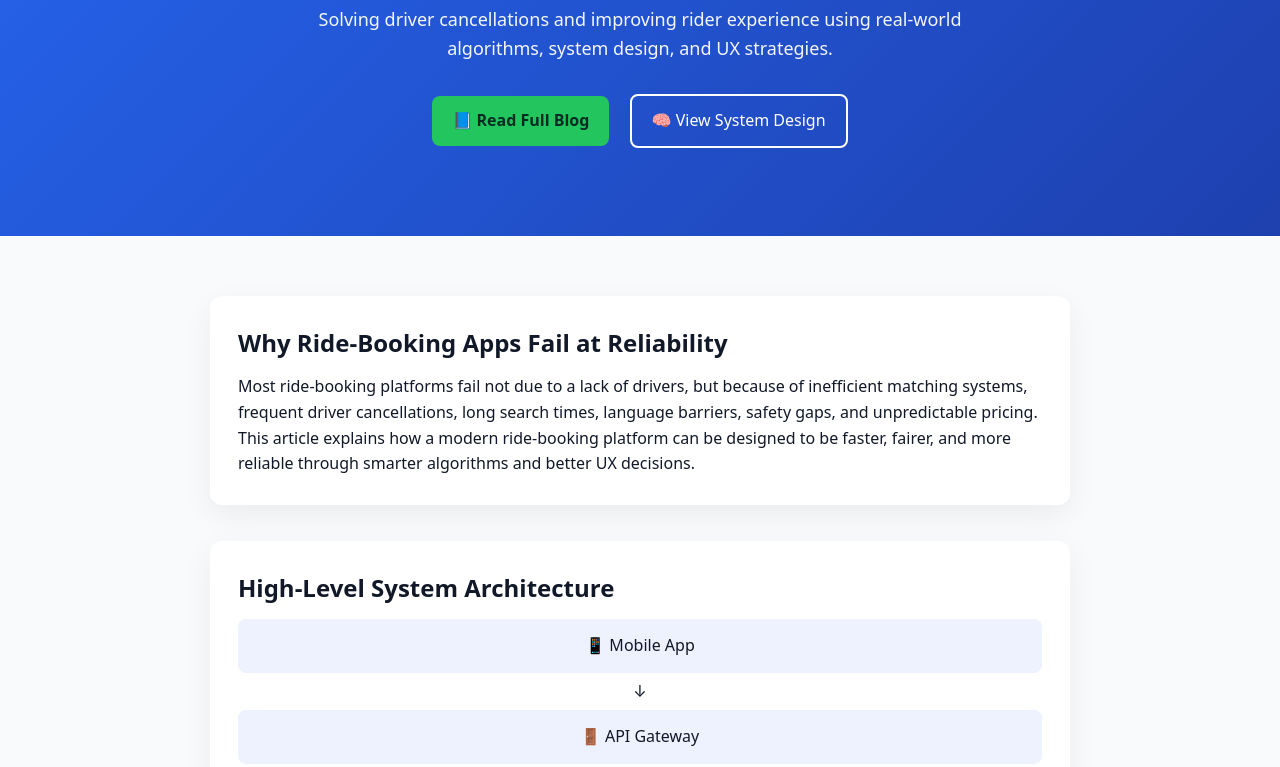
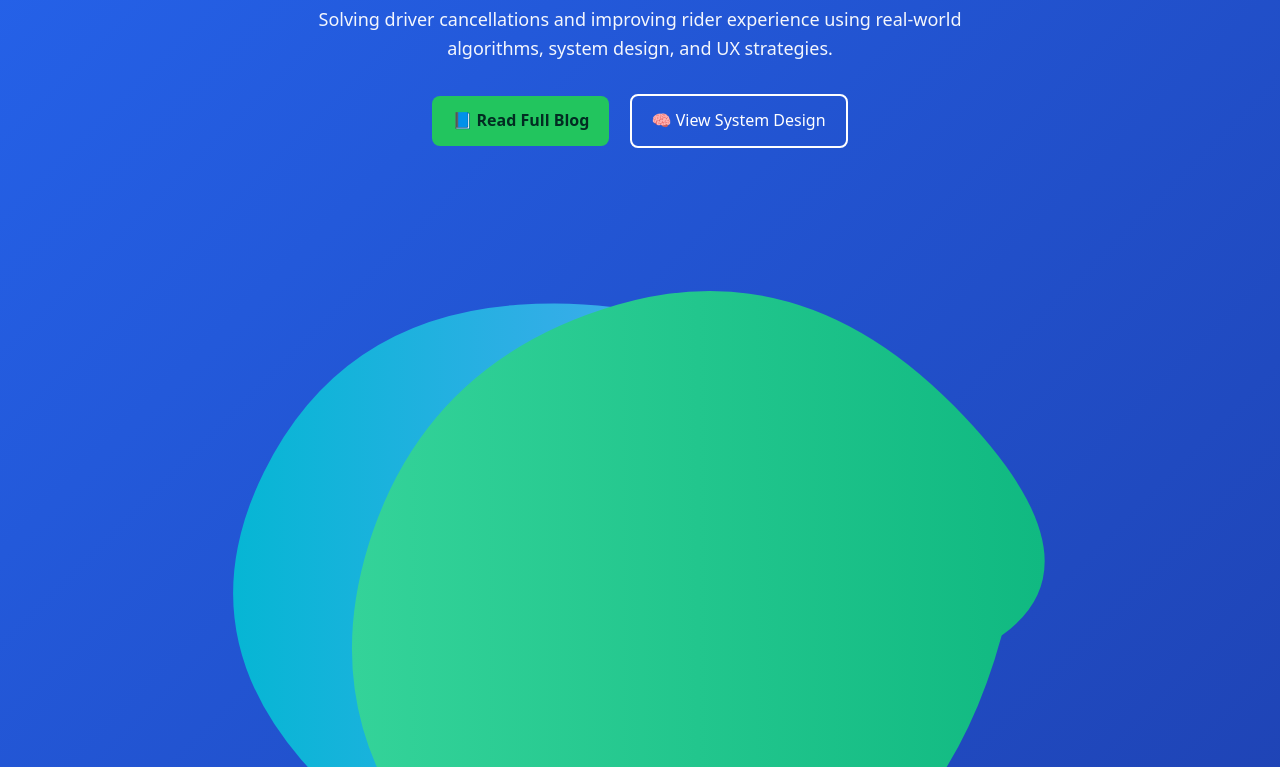
Before and after one commit to Kunal28122004/Blog_RideIt, a plain HTML site: page index.html in a window 1280 px wide. Shown: the part 216-983 px from the top of the page. Drawn offline with Linux system fonts and the light colour scheme.

Commit message:
Refactor hero section with SVG graphics
Updated the hero section with new structure and added SVG art.

```diff
--- a/index.html
+++ b/index.html
@@ -21,7 +21,9 @@
 </nav>
 
 <!-- HERO -->
-<header class="hero">
+<header class="hero reveal" id="hero">
+  <div class="hero-inner">
+    <div class="hero-copy">
       <h1>Building a Smarter Ride-Booking System</h1>
       <p>
         Solving driver cancellations and improving rider experience using
@@ -30,6 +32,28 @@
       <div class="hero-buttons">
         <a href="#blog" class="btn primary">📘 Read Full Blog</a>
         <a href="#architecture" class="btn outline">🧠 View System Design</a>
+      </div>
+    </div>
+
+    <div class="hero-art" aria-hidden="true">
+      <!-- SVG blobs: simple, crisp, and animated -->
+      <svg class="blobs" viewBox="0 0 600 400" xmlns="http://www.w3.org/2000/svg" preserveAspectRatio="xMidYMid meet">
+        <defs>
+          <linearGradient id="g1" x1="0" x2="1">
+            <stop offset="0" stop-color="#06b6d4"/>
+            <stop offset="1" stop-color="#60a5fa"/>
+          </linearGradient>
+          <linearGradient id="g2" x1="0" x2="1">
+            <stop offset="0" stop-color="#34d399"/>
+            <stop offset="1" stop-color="#10b981"/>
+          </linearGradient>
+        </defs>
+        <g class="blob-group" transform="translate(0,0)">
+          <path class="blob blob-1" fill="url(#g1)" d="M421,313Q379,426,285,391Q191,356,136,292Q81,228,118,153Q155,78,241,72Q327,66,385,118Q443,170,421,313Z"/>
+          <path class="blob blob-2" fill="url(#g2)" d="M475,232Q444,346,345,372Q246,398,194,331Q142,264,171,181Q200,98,289,72Q378,46,452,121Q526,196,475,232Z"/>
+        </g>
+      </svg>
+    </div>
   </div>
 </header>
 
```
Lines whose indentation alone changed are shown as unchanged.
